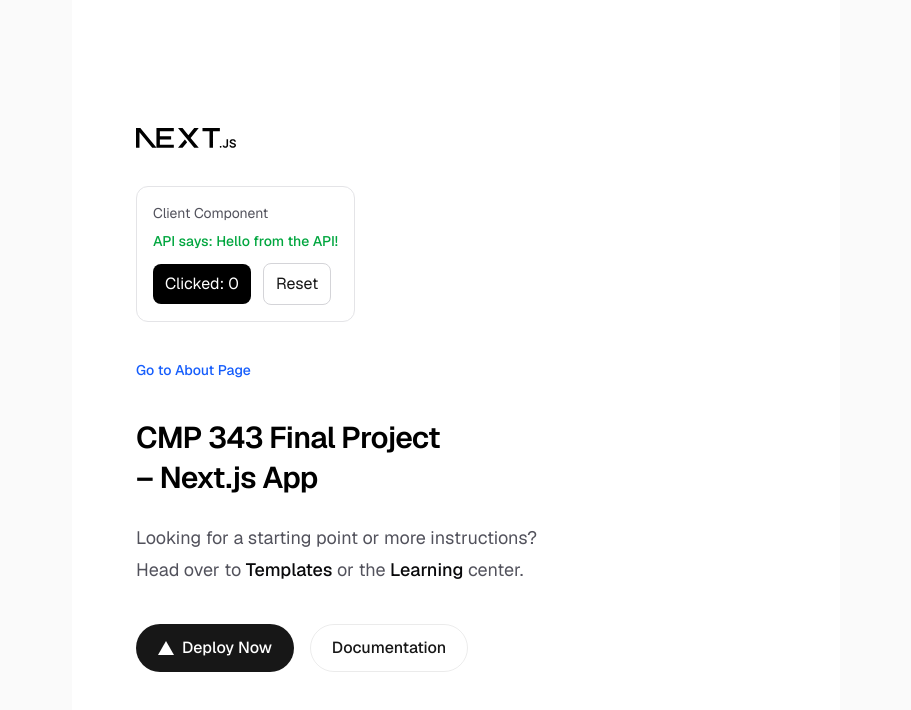
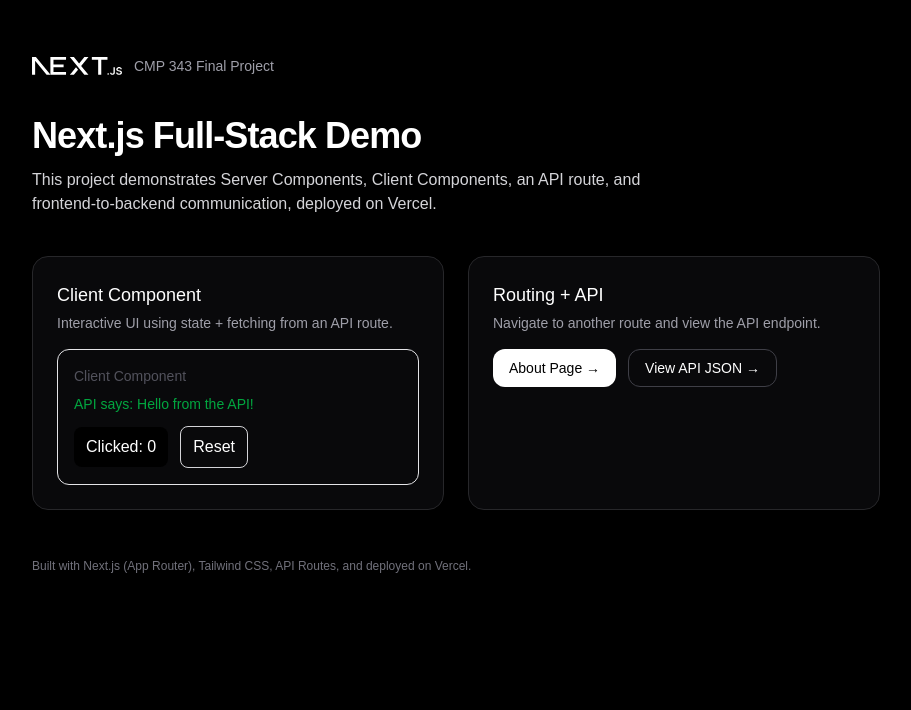
Before and after one commit to dee-ekong704/cmp343-final, a Next.js app: page / in a window 1280 px wide. Shown: the top 710 px of the page, without its empty margins (184-1095 px from the left). Built offline with nearby package versions, Linux system fonts and the light colour scheme.

Commit message:
Polish homepage styling

```diff
--- a/app/page.tsx
+++ b/app/page.tsx
@@ -1,75 +1,73 @@
 import Image from "next/image";
 import ClientCounter from "./ClientCounter";
 
-
 export default function Home() {
   return (
-    <div className="flex min-h-screen items-center justify-center bg-zinc-50 font-sans dark:bg-black">
-      <main className="flex min-h-screen w-full max-w-3xl flex-col items-center justify-between py-32 px-16 bg-white dark:bg-black sm:items-start">
+    <div className="min-h-screen bg-black text-white">
+      <main className="mx-auto max-w-4xl px-6 py-14">
+        {/* Header */}
+        <div className="flex items-center gap-3">
           <Image
-          className="dark:invert"
             src="/next.svg"
             alt="Next.js logo"
-          width={100}
+            width={90}
             height={20}
+            className="invert"
             priority
           />
+          <span className="text-sm text-zinc-400">CMP 343 Final Project</span>
+        </div>
+
+        {/* Title + description */}
+        <h1 className="mt-10 text-4xl font-semibold tracking-tight">
+          Next.js Full-Stack Demo
+        </h1>
+        <p className="mt-3 max-w-2xl text-zinc-300">
+          This project demonstrates Server Components, Client Components, an API
+          route, and frontend-to-backend communication, deployed on Vercel.
+        </p>
+
+        {/* Cards */}
+        <div className="mt-10 grid gap-6 md:grid-cols-2">
+          <section className="rounded-2xl border border-zinc-800 bg-zinc-950 p-6">
+            <h2 className="text-lg font-medium">Client Component</h2>
+            <p className="mt-1 text-sm text-zinc-400">
+              Interactive UI using state + fetching from an API route.
+            </p>
+            <div className="mt-4">
               <ClientCounter />
+            </div>
+          </section>
+
+          <section className="rounded-2xl border border-zinc-800 bg-zinc-950 p-6">
+            <h2 className="text-lg font-medium">Routing + API</h2>
+            <p className="mt-1 text-sm text-zinc-400">
+              Navigate to another route and view the API endpoint.
+            </p>
+
+            <div className="mt-4 flex flex-wrap gap-3">
               <a
                 href="/about"
-  className="text-sm font-medium text-blue-600 hover:underline"
+                className="inline-flex items-center justify-center rounded-xl bg-white px-4 py-2 text-sm font-medium text-black hover:opacity-90"
               >
-  Go to About Page
+                About Page →
               </a>
 
-
-        <div className="flex flex-col items-center gap-6 text-center sm:items-start sm:text-left">
-          <h1 className="max-w-xs text-3xl font-semibold leading-10 tracking-tight text-black dark:text-zinc-50">
-          CMP 343 Final Project – Next.js App
-          </h1>
-          <p className="max-w-md text-lg leading-8 text-zinc-600 dark:text-zinc-400">
-            Looking for a starting point or more instructions? Head over to{" "}
               <a
-              href="https://vercel.com/templates?framework=next.js&utm_source=create-next-app&utm_medium=appdir-template-tw&utm_campaign=create-next-app"
-              className="font-medium text-zinc-950 dark:text-zinc-50"
+                href="/api/hello"
+                className="inline-flex items-center justify-center rounded-xl border border-zinc-700 px-4 py-2 text-sm font-medium text-white hover:bg-zinc-900"
               >
-              Templates
-            </a>{" "}
-            or the{" "}
-            <a
-              href="https://nextjs.org/learn?utm_source=create-next-app&utm_medium=appdir-template-tw&utm_campaign=create-next-app"
-              className="font-medium text-zinc-950 dark:text-zinc-50"
-            >
-              Learning
-            </a>{" "}
-            center.
-          </p>
-        </div>
-        <div className="flex flex-col gap-4 text-base font-medium sm:flex-row">
-          <a
-            className="flex h-12 w-full items-center justify-center gap-2 rounded-full bg-foreground px-5 text-background transition-colors hover:bg-[#383838] dark:hover:bg-[#ccc] md:w-[158px]"
-            href="https://vercel.com/new?utm_source=create-next-app&utm_medium=appdir-template-tw&utm_campaign=create-next-app"
-            target="_blank"
-            rel="noopener noreferrer"
-          >
-            <Image
-              className="dark:invert"
-              src="/vercel.svg"
-              alt="Vercel logomark"
-              width={16}
-              height={16}
-            />
-            Deploy Now
-          </a>
-          <a
-            className="flex h-12 w-full items-center justify-center rounded-full border border-solid border-black/[.08] px-5 transition-colors hover:border-transparent hover:bg-black/[.04] dark:border-white/[.145] dark:hover:bg-[#1a1a1a] md:w-[158px]"
-            href="https://nextjs.org/docs?utm_source=create-next-app&utm_medium=appdir-template-tw&utm_campaign=create-next-app"
-            target="_blank"
-            rel="noopener noreferrer"
-          >
-            Documentation
+                View API JSON →
               </a>
             </div>
+          </section>
+        </div>
+
+        {/* Footer */}
+        <p className="mt-12 text-xs text-zinc-500">
+          Built with Next.js (App Router), Tailwind CSS, API Routes, and deployed
+          on Vercel.
+        </p>
       </main>
     </div>
   );
```
Lines whose indentation alone changed are shown as unchanged.
